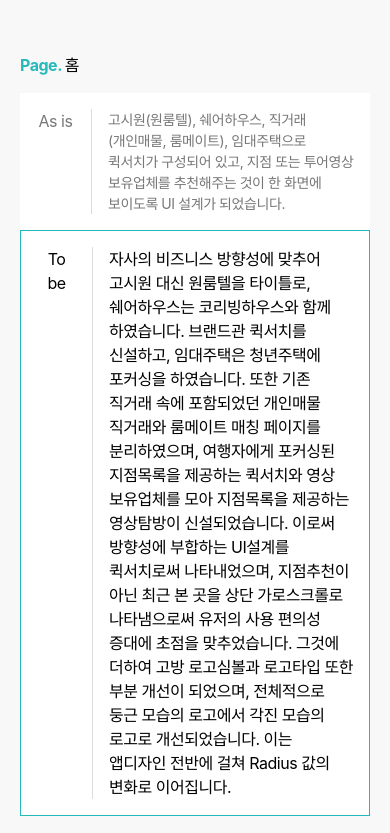
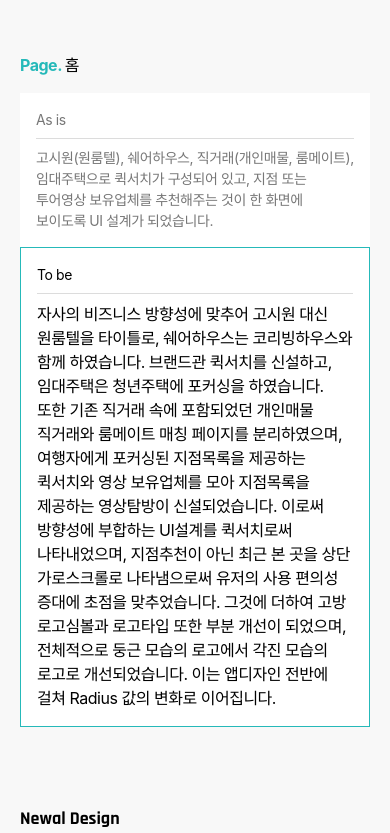
Before and after one commit to InkwonOh/InkwonOh, a plain HTML site: page career.html in a window 390 px wide. Shown: the part 5123-5956 px from the top of the page. Drawn offline with Linux system fonts and the light colour scheme.

Commit message:
career > as-is, to-be 모바일

```diff
--- a/assets/css/pages/career.css
+++ b/assets/css/pages/career.css
@@ -172,6 +172,23 @@ figcaption {
     border-right: 1px solid #DCDCDC;
 }
 
+@media screen and (max-width: 599px) {
+    .design-explain .as-is,
+    .design-explain .to-be {
+        flex-direction: column;
+    }
+    .design-explain .label {
+        margin: 0 0 8px;
+        padding: 0 0 8px;
+        width: auto;
+        border-bottom: 1px solid #dcdcdc;
+        border-right: 0;
+        font-size: 14px;
+        text-align: left;
+    }
+
+}
+
 .other-desc {
     margin-top: 8px;
     padding: 16px;
```
